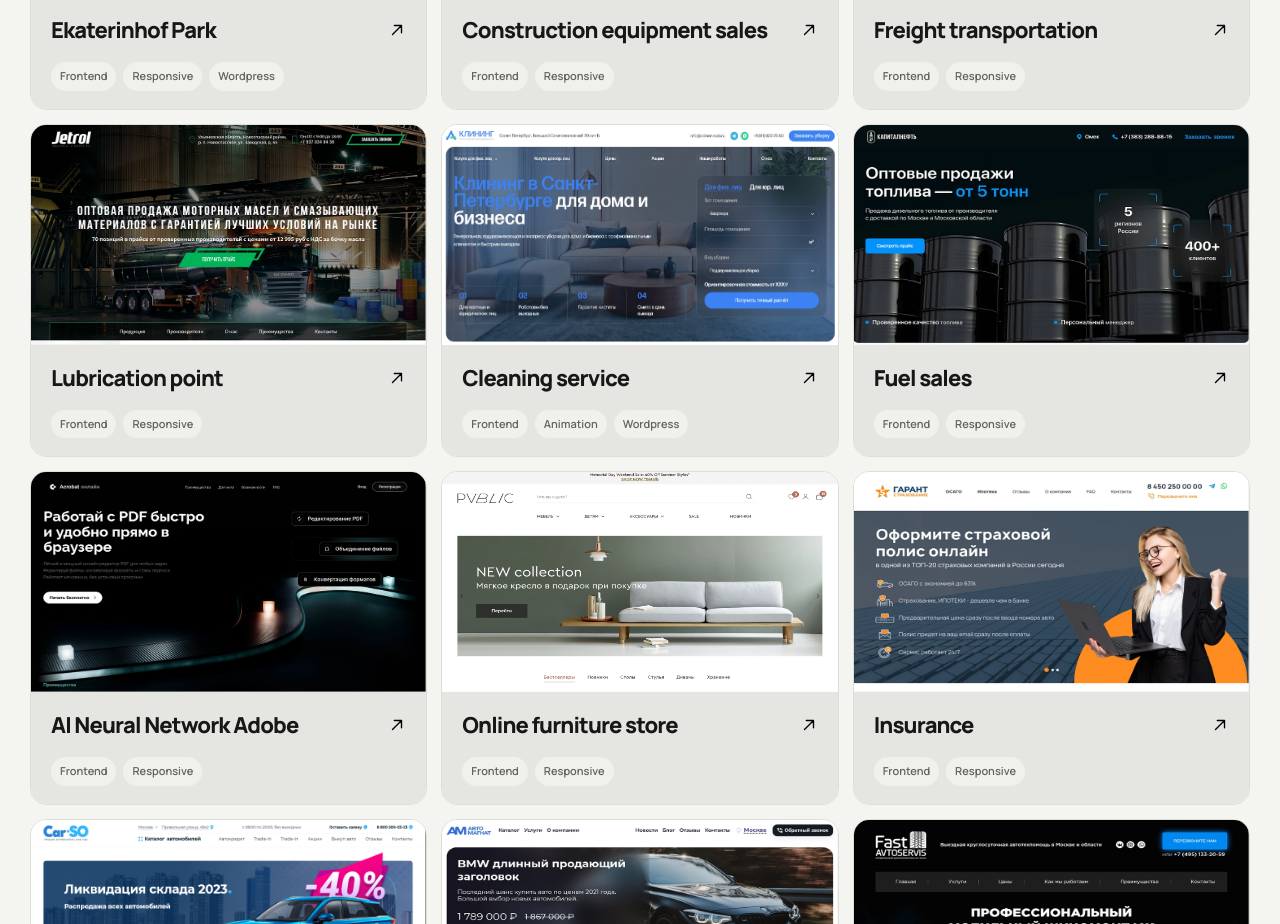
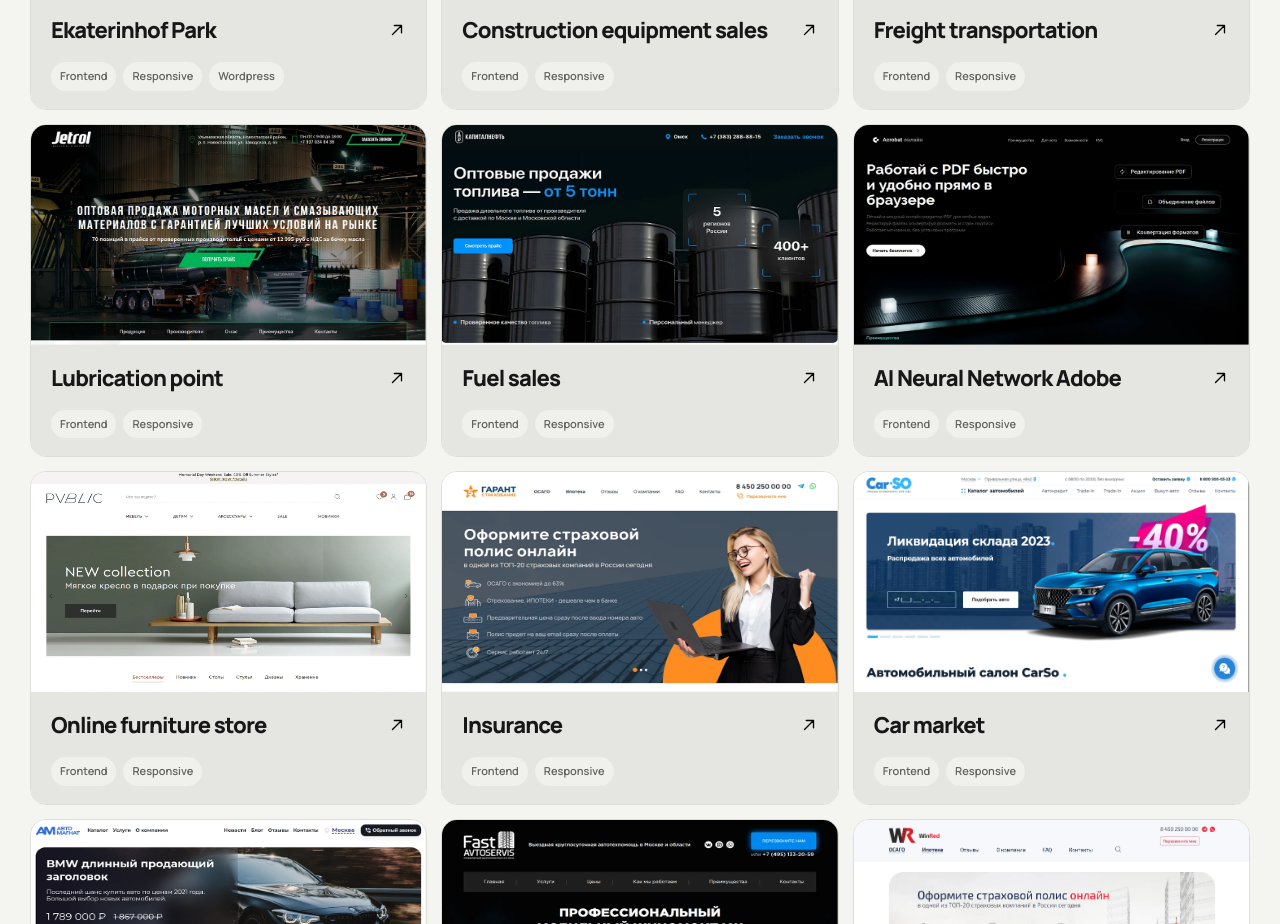
Before and after one commit to Garo1995/garik-portfolio, a plain HTML site: page index.html in a window 1280 px wide. Shown: the part 2571-3495 px from the top of the page. Drawn offline with Linux system fonts and the light colour scheme.

Commit message:
ferdmk,j

```diff
--- a/index.html
+++ b/index.html
@@ -475,19 +475,7 @@
                     </div>
                 </a>
 
-                <a class="project" href="https://aclean-spb.ru/" target="_blank" rel="noopener">
-                    <div class="project-image"><img src="./assets/images/cleaning.webp" alt="AClean SPB website"
-                                                    loading="lazy">
-                    </div>
-                    <div class="project-content">
-                        <div class="project-top">
-                            <div class="project-name">Cleaning service</div>
-                            <span class="project-arrow"></span>
-                        </div>
-                        <div class="project-tags"><span class="project-tag">Frontend</span><span class="project-tag">Animation</span><span
-                                class="project-tag">Wordpress</span></div>
-                    </div>
-                </a>
+
 
 
 
```
